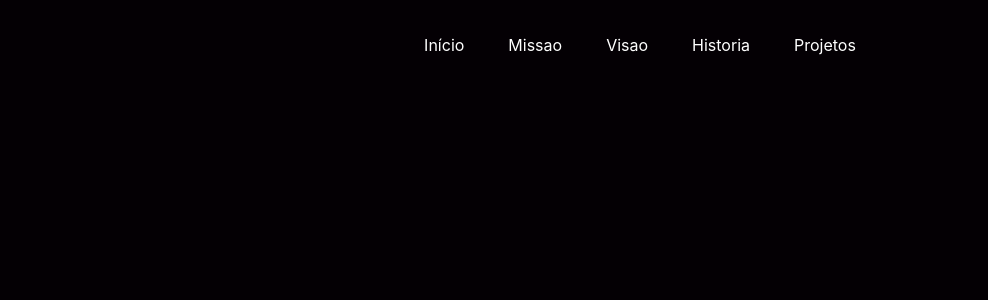
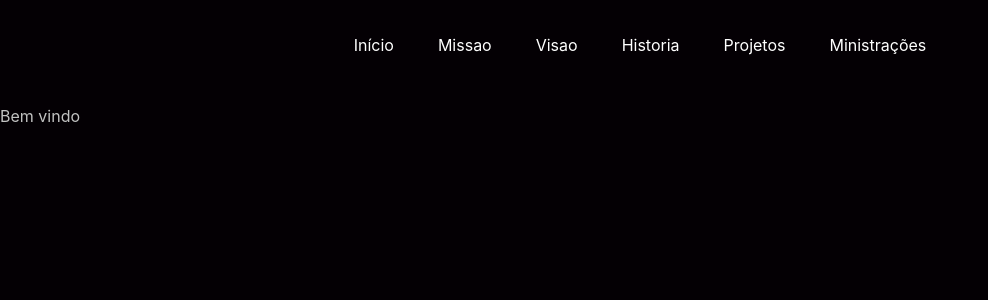
Before and after one commit to KelvinSilvaDev/portal-m3ma, a Next.js app: page / in a window 1280 px wide. Shown: the top 300 px of the page, without its empty margins (0-988 px from the left). Built offline with nearby package versions, Linux system fonts and the light colour scheme.

Commit message:
feat: criando as paginas

```diff
--- /dev/null
+++ b/pages/Missao/index.jsx
@@ -0,0 +1,5 @@
+import * as Style from "./styles";
+
+export default function Missao() {
+  return <div>Ola Mundo - Home</div>;
+}
--- /dev/null
+++ b/pages/Missao/styles.js
@@ -0,0 +1,5 @@
+import styled from "styled-components";
+
+export const Container = styled.div`
+  display: flex;
+`;
--- /dev/null
+++ b/pages/Visao/index.jsx
@@ -0,0 +1,5 @@
+import * as Style from "./styles";
+
+export default function Visao() {
+  return <div>Ola mundo - Visao</div>;
+}
--- /dev/null
+++ b/pages/Visao/styles.js
@@ -0,0 +1,5 @@
+import styled from "styled-components";
+
+export const Container = styled.div`
+  display: flex;
+`;
--- a/pages/_app.js
+++ b/pages/_app.js
@@ -1,9 +1,11 @@
+import Menu from "../src/components/Menu/Menu";
 import { GlobalStyle } from "../styles/globalStyles";
 
 function MyApp({ Component, pageProps }) {
   return (
     <>
       <GlobalStyle />
+      <Menu />
       <Component {...pageProps} />
     </>
   );
--- a/pages/index.js
+++ b/pages/index.jsx
@@ -1,5 +1,5 @@
 import Head from "next/head";
-import Menu from "../src/components/Menu/Menu";
+import * as Style from "./styles";
 
 export default function Home() {
   return (
@@ -11,7 +11,11 @@ export default function Home() {
       </Head>
 
       <main>
-        <Menu />
+        <Style.SectionOne>
+          <div>
+            <p>Bem vindo</p>
+          </div>
+        </Style.SectionOne>
       </main>
     </div>
   );
--- /dev/null
+++ b/pages/styles.js
@@ -0,0 +1,6 @@
+import styled from "styled-components";
+
+export const SectionOne = styled.section`
+  display: flex;
+  flex-wrap: wrap;
+`;
--- a/src/components/Menu/Menu.jsx
+++ b/src/components/Menu/Menu.jsx
@@ -6,10 +6,11 @@ export default function Menu() {
     <Style.MenuWrapp>
       <nav>
         <Link href="/">Início</Link>
-        <Link href="/missao">Missao</Link>
-        <Link href="/visao">Visao</Link>
+        <Link href="/Missao">Missao</Link>
+        <Link href="/Visao">Visao</Link>
         <Link href="/historia">Historia</Link>
         <Link href="/projetos">Projetos</Link>
+        <Link href="/ministracoes">Ministrações</Link>
       </nav>
     </Style.MenuWrapp>
   );
--- a/styles/globalStyles.js
+++ b/styles/globalStyles.js
@@ -8,6 +8,7 @@ export const GlobalStyle = createGlobalStyle`
     font-family: -apple-system, BlinkMacSystemFont, Segoe UI, Roboto, Oxygen,
       Ubuntu, Cantarell, Fira Sans, Droid Sans, Helvetica Neue, sans-serif;
       background: #040004;
+    color: #c2c2c2;
   }
 
   a {
```
